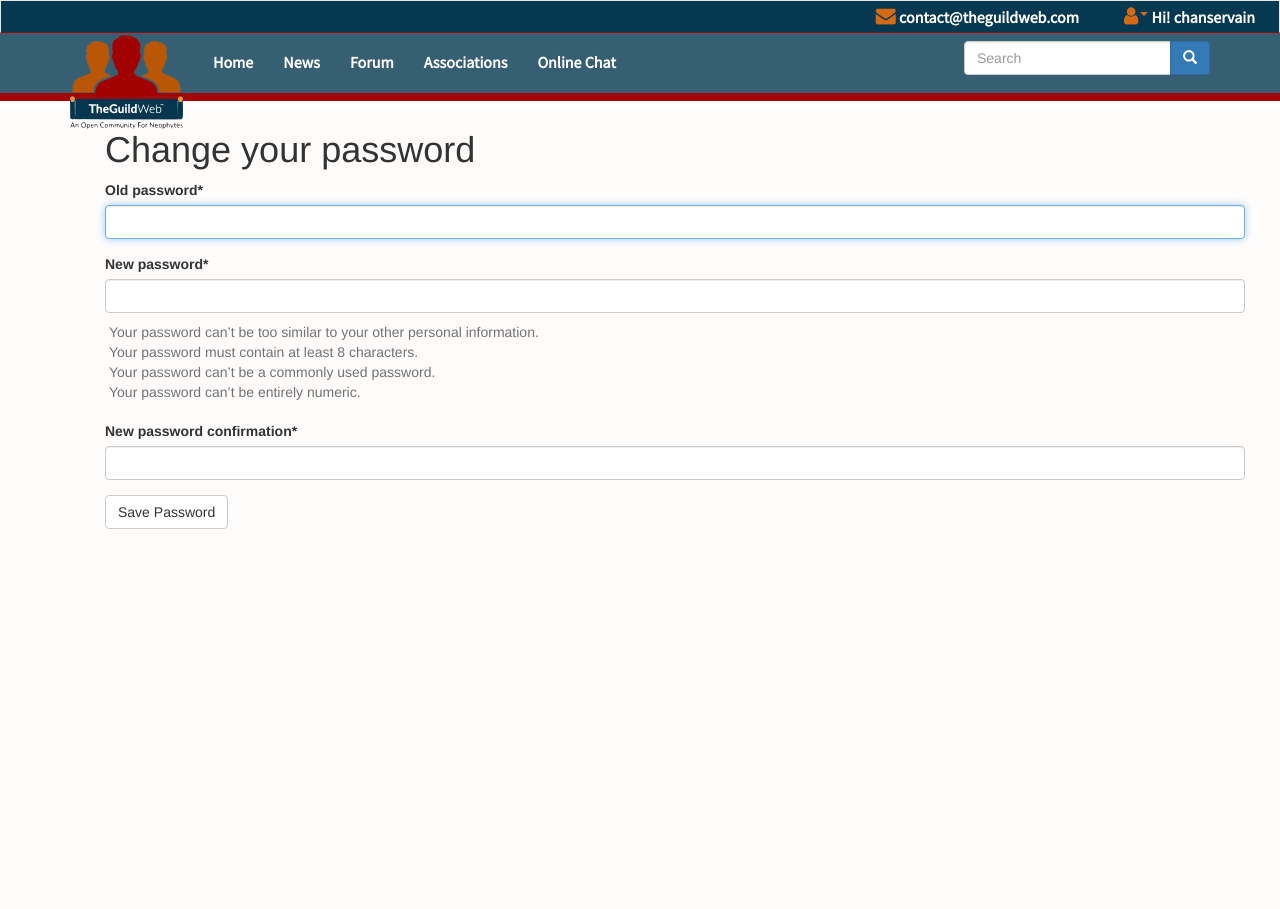
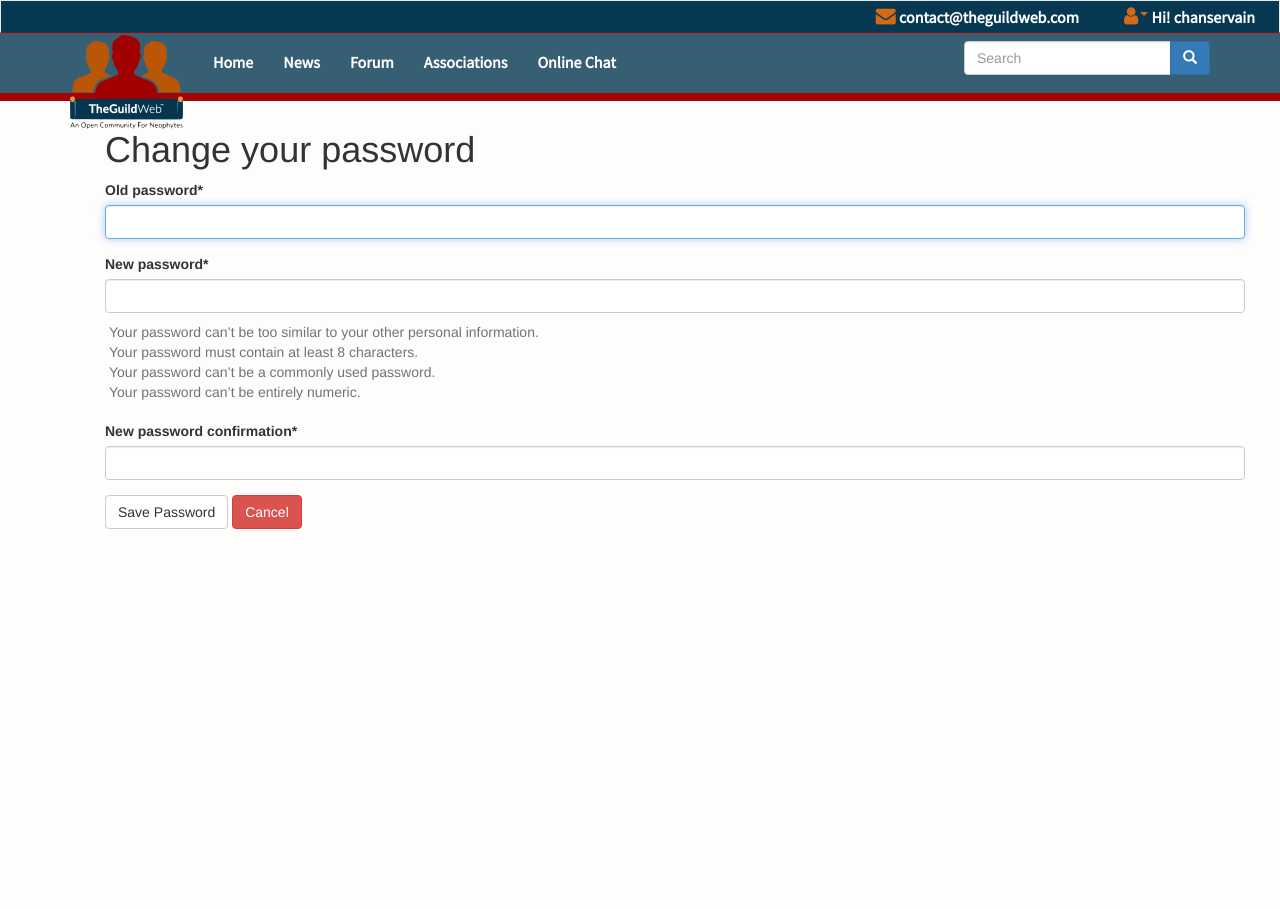
Before and after one commit to ZwaConnection/TheGuildWeb, a Django app: page /member/change_password/ in a window 1280 px wide. Shown: the top 909 px of the page. Run offline with Django 3.2, Linux system fonts and the light colour scheme; a user stored in the database is signed in; parts of the project's set-up code (start-up, migrations or seed data) failed here and were passed over; some libraries are stand-ins or nearby versions.

Commit message:
Cancellation button

```diff
--- a/apps/main/templates/member/account.html
+++ b/apps/main/templates/member/account.html
@@ -15,6 +15,7 @@
   {{ update_form | crispy }}
   {{ profile_form | crispy }}
   <button type="submit" class="btn btn-default">Save changes</button>
+  <button type="button" onclick="javascript:history.back()" class="btn btn-danger">Cancel</button>
 </form>
 <br>
 <a href="{% url 'member:change_password' %}"> Change Your Password </a>
--- a/apps/main/templates/member/change_password.html
+++ b/apps/main/templates/member/change_password.html
@@ -14,6 +14,7 @@
   {% csrf_token %}
     {{ password_form | crispy }}
   <button type="submit" class="btn btn-default">Save Password</button>
+  <button type="button" onclick="javascript:history.back()" class="btn btn-danger">Cancel</button>
 </form>
 
 </div>
```
Also changed, not shown: db.sqlite3.
